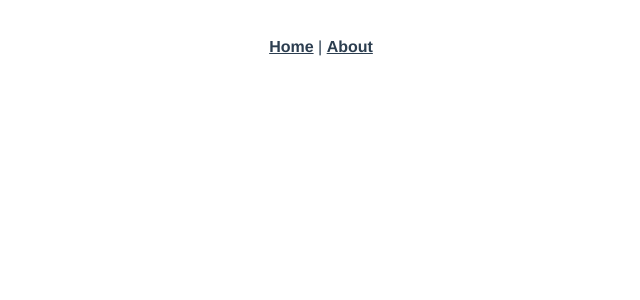
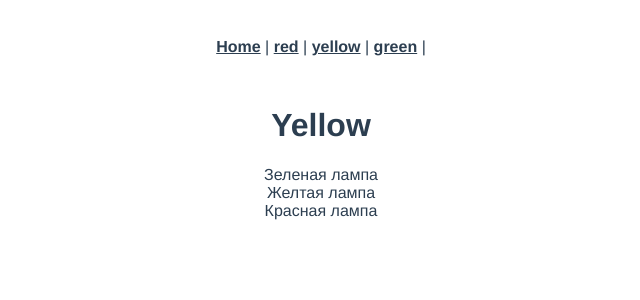
Before and after one commit to spokik/test-task1, a Vue app: page /Yellow in a window 1280 px wide. Shown: the top 300 px of the page, without its empty margins (319-959 px from the left). Built offline with nearby package versions, Linux system fonts and the light colour scheme.

Commit message:
Экраны + компоненты ламп

```diff
--- a/src/App.vue
+++ b/src/App.vue
@@ -2,7 +2,9 @@
   <div id="app">
     <div id="nav">
       <router-link to="/">Home</router-link> |
-      <router-link to="/about">About</router-link>
+      <router-link to="/red">red</router-link> |
+      <router-link to="/yellow">yellow</router-link> |
+      <router-link to="/green">green</router-link> |
     </div>
     <router-view/>
   </div>
--- /dev/null
+++ b/src/components/Green-Lamp.vue
@@ -0,0 +1,32 @@
+<template>
+  <div class="green">
+    Зеленая лампа
+  </div>
+</template>
+
+<script>
+export default {
+  name: 'Green-Lamp',
+  props: {
+    msg: String
+  }
+}
+</script>
+
+<!-- Add "scoped" attribute to limit CSS to this component only -->
+<style scoped>
+h3 {
+  margin: 40px 0 0;
+}
+ul {
+  list-style-type: none;
+  padding: 0;
+}
+li {
+  display: inline-block;
+  margin: 0 10px;
+}
+a {
+  color: #42b983;
+}
+</style>
--- /dev/null
+++ b/src/components/Red-Lamp.vue
@@ -0,0 +1,32 @@
+<template>
+  <div class="green">
+    Красная лампа
+  </div>
+</template>
+
+<script>
+export default {
+  name: 'Red-Lamp',
+  props: {
+    msg: String
+  }
+}
+</script>
+
+<!-- Add "scoped" attribute to limit CSS to this component only -->
+<style scoped>
+h3 {
+  margin: 40px 0 0;
+}
+ul {
+  list-style-type: none;
+  padding: 0;
+}
+li {
+  display: inline-block;
+  margin: 0 10px;
+}
+a {
+  color: #42b983;
+}
+</style>
--- /dev/null
+++ b/src/components/Yellow-Lamp.vue
@@ -0,0 +1,32 @@
+<template>
+  <div class="green">
+    Желтая лампа
+  </div>
+</template>
+
+<script>
+export default {
+  name: 'Yellow-Lamp',
+  props: {
+    msg: String
+  }
+}
+</script>
+
+<!-- Add "scoped" attribute to limit CSS to this component only -->
+<style scoped>
+h3 {
+  margin: 40px 0 0;
+}
+ul {
+  list-style-type: none;
+  padding: 0;
+}
+li {
+  display: inline-block;
+  margin: 0 10px;
+}
+a {
+  color: #42b983;
+}
+</style>
--- a/src/router/index.js
+++ b/src/router/index.js
@@ -11,12 +11,19 @@ const routes = [
     component: Home
   },
   {
-    path: '/about',
-    name: 'About',
-    // route level code-splitting
-    // this generates a separate chunk (about.[hash].js) for this route
-    // which is lazy-loaded when the route is visited.
-    component: () => import(/* webpackChunkName: "about" */ '../views/About.vue')
+    path: '/red',
+    name: 'Red',
+    component: () => import(/* webpackChunkName: "about" */ '../views/Red.vue')
+  },
+  {
+    path: '/Yellow',
+    name: 'Red',
+    component: () => import(/* webpackChunkName: "about" */ '../views/Yellow.vue')
+  },
+  {
+    path: '/Green',
+    name: 'Red',
+    component: () => import(/* webpackChunkName: "about" */ '../views/Green.vue')
   }
 ]
 
--- a/src/views/About.vue
+++ /dev/null
@@ -1,5 +0,0 @@
-<template>
-  <div class="about">
-    <h1>This is an about page</h1>
-  </div>
-</template>
--- /dev/null
+++ b/src/views/Green.vue
@@ -0,0 +1,24 @@
+<template>
+  <div class="">
+    <h1>green</h1>
+    <GreenLamp/>
+    <YellowLamp/>
+    <RedLamp/>
+  </div>
+</template>
+
+<script>
+// @ is an alias to /src
+import GreenLamp from '@/components/Green-Lamp.vue'
+import RedLamp from '@/components/Red-Lamp.vue'
+import YellowLamp from '@/components/Yellow-Lamp.vue'
+
+export default {
+  name: 'green',
+  components: {
+    GreenLamp,
+    RedLamp,
+    YellowLamp
+  }
+}
+</script>
--- /dev/null
+++ b/src/views/Red.vue
@@ -0,0 +1,24 @@
+<template>
+  <div class="">
+    <h1>red</h1>
+    <GreenLamp/>
+    <YellowLamp/>
+    <RedLamp/>
+  </div>
+</template>
+
+<script>
+// @ is an alias to /src
+import GreenLamp from '@/components/Green-Lamp.vue'
+import RedLamp from '@/components/Red-Lamp.vue'
+import YellowLamp from '@/components/Yellow-Lamp.vue'
+
+export default {
+  name: 'red',
+  components: {
+    GreenLamp,
+    RedLamp,
+    YellowLamp
+  }
+}
+</script>
--- /dev/null
+++ b/src/views/Yellow.vue
@@ -0,0 +1,24 @@
+<template>
+  <div class="">
+    <h1>Yellow</h1>
+    <GreenLamp/>
+    <YellowLamp/>
+    <RedLamp/>
+  </div>
+</template>
+
+<script>
+// @ is an alias to /src
+import GreenLamp from '@/components/Green-Lamp.vue'
+import RedLamp from '@/components/Red-Lamp.vue'
+import YellowLamp from '@/components/Yellow-Lamp.vue'
+
+export default {
+  name: 'Yellow',
+  components: {
+    GreenLamp,
+    RedLamp,
+    YellowLamp
+  }
+}
+</script>
```
Also changed, not shown: 1 other file (tests, documents, lock files or other folders).
